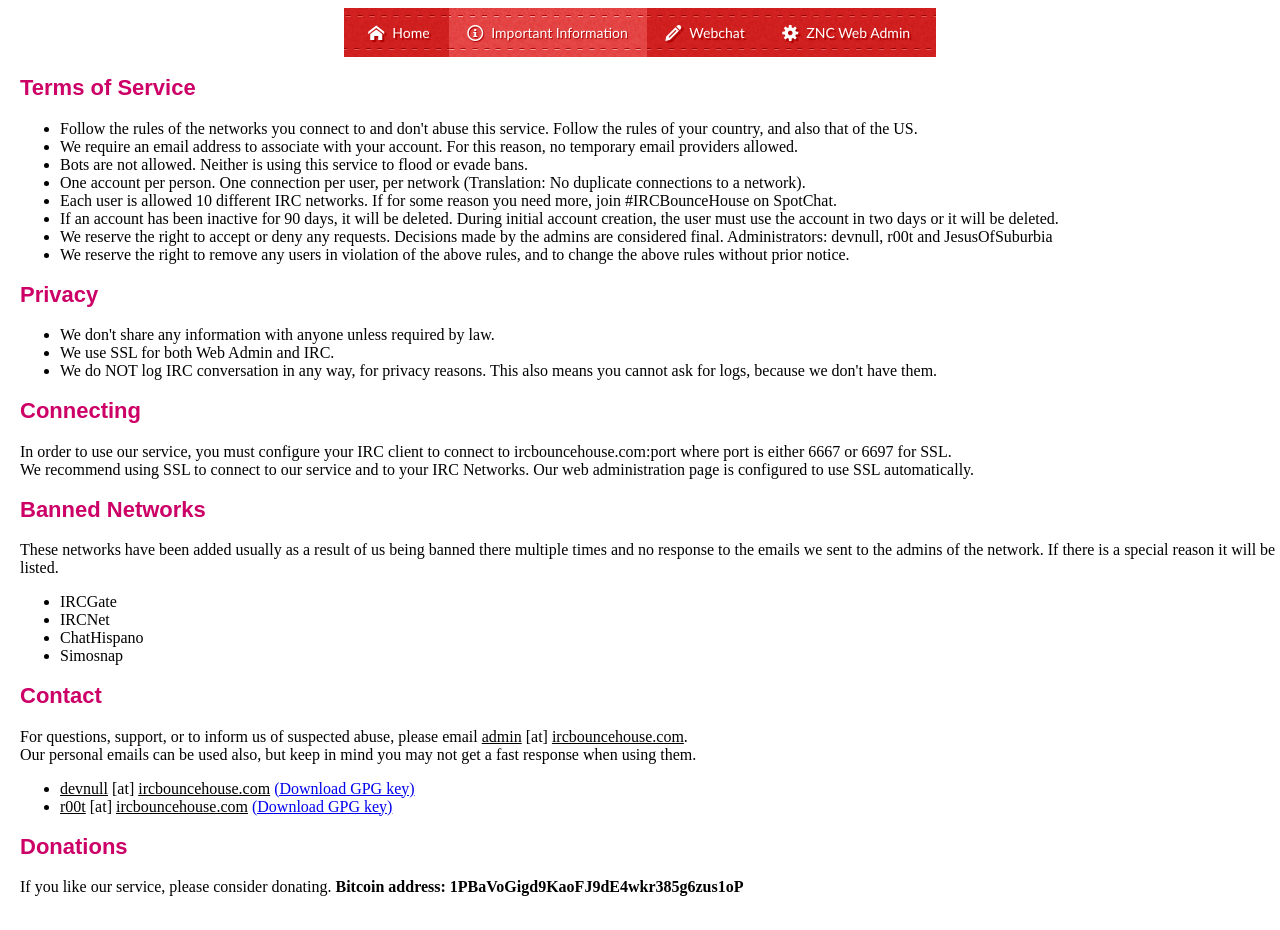
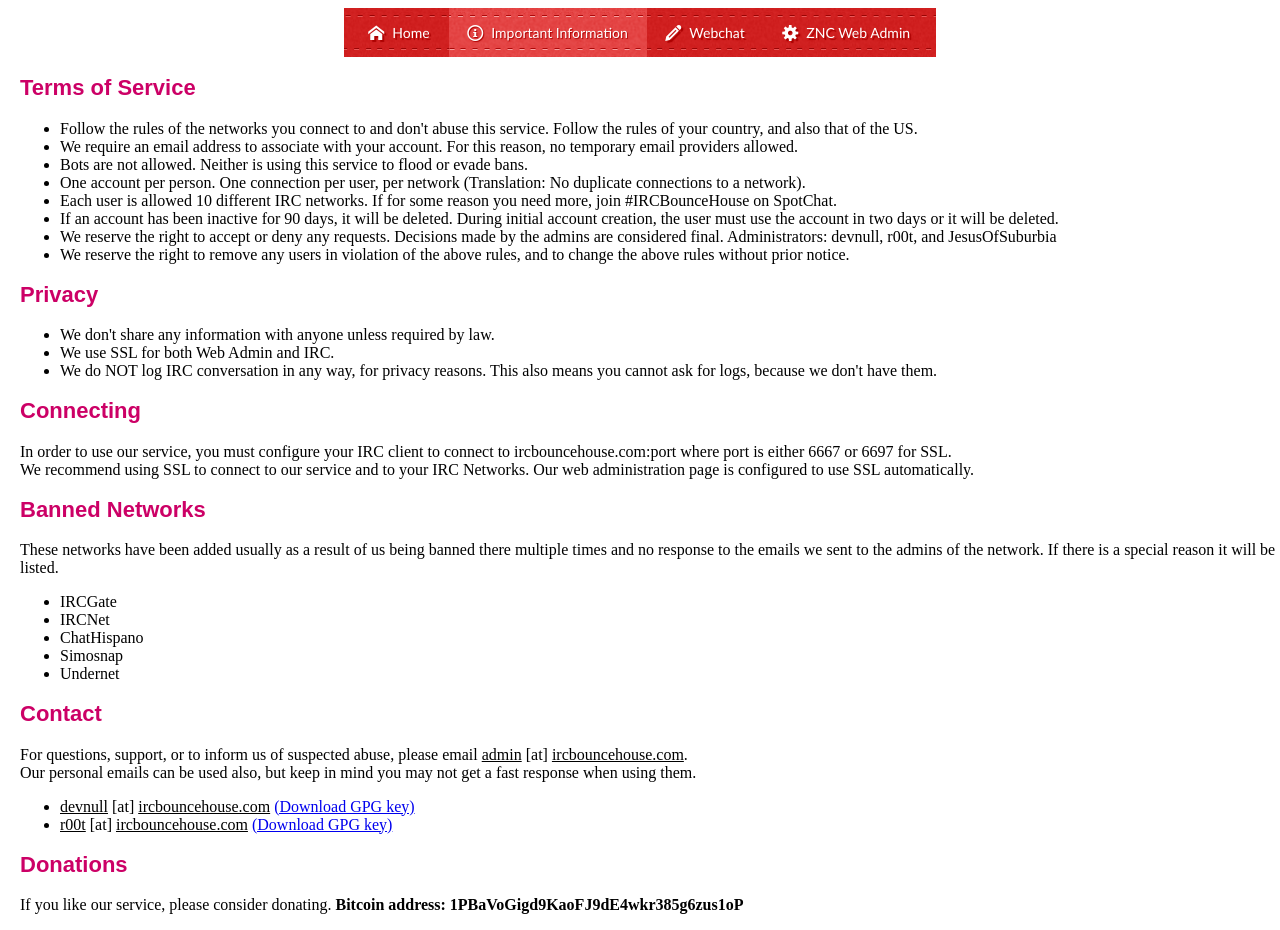
Before and after one commit to IRCBounceHouse/website, a plain HTML site: page info.html in a window 1280 px wide. Drawn offline with Linux system fonts and the light colour scheme.

Commit message:
Add Undernet to banned nets. Oxford comma.

```diff
--- a/info.html
+++ b/info.html
@@ -21,7 +21,7 @@
 	<li>One account per person. One connection per user, per network (Translation: No duplicate connections to a network).
    <li>Each user is allowed 10 different IRC networks. If for some reason you need more, join #IRCBounceHouse on SpotChat.</li>
    <li>If an account has been inactive for 90 days, it will be deleted. During initial account creation, the user must use the account in two days or it will be deleted.</li>
-   <li>We reserve the right to accept or deny any requests. Decisions made by the admins are considered final. Administrators: devnull, r00t and JesusOfSuburbia</li>
+   <li>We reserve the right to accept or deny any requests. Decisions made by the admins are considered final. Administrators: devnull, r00t, and JesusOfSuburbia</li>
    <li>We reserve the right to remove any users in violation of the above rules, and to change the above rules without prior notice.</li>
 </ul>
 <h2>Privacy</h2>
@@ -40,6 +40,7 @@ We recommend using SSL to connect to our service and to your IRC Networks. Our w
 	<li>IRCNet</li>
 	<li>ChatHispano</li>
 	<li>Simosnap</li>
+	<li>Undernet</li>
 </ul>
 <h2>Contact</h2>
 <p>For questions, support, or to inform us of suspected abuse, please email <u>admin</u> [at] <u>ircbouncehouse.com</u>.<br />
```
